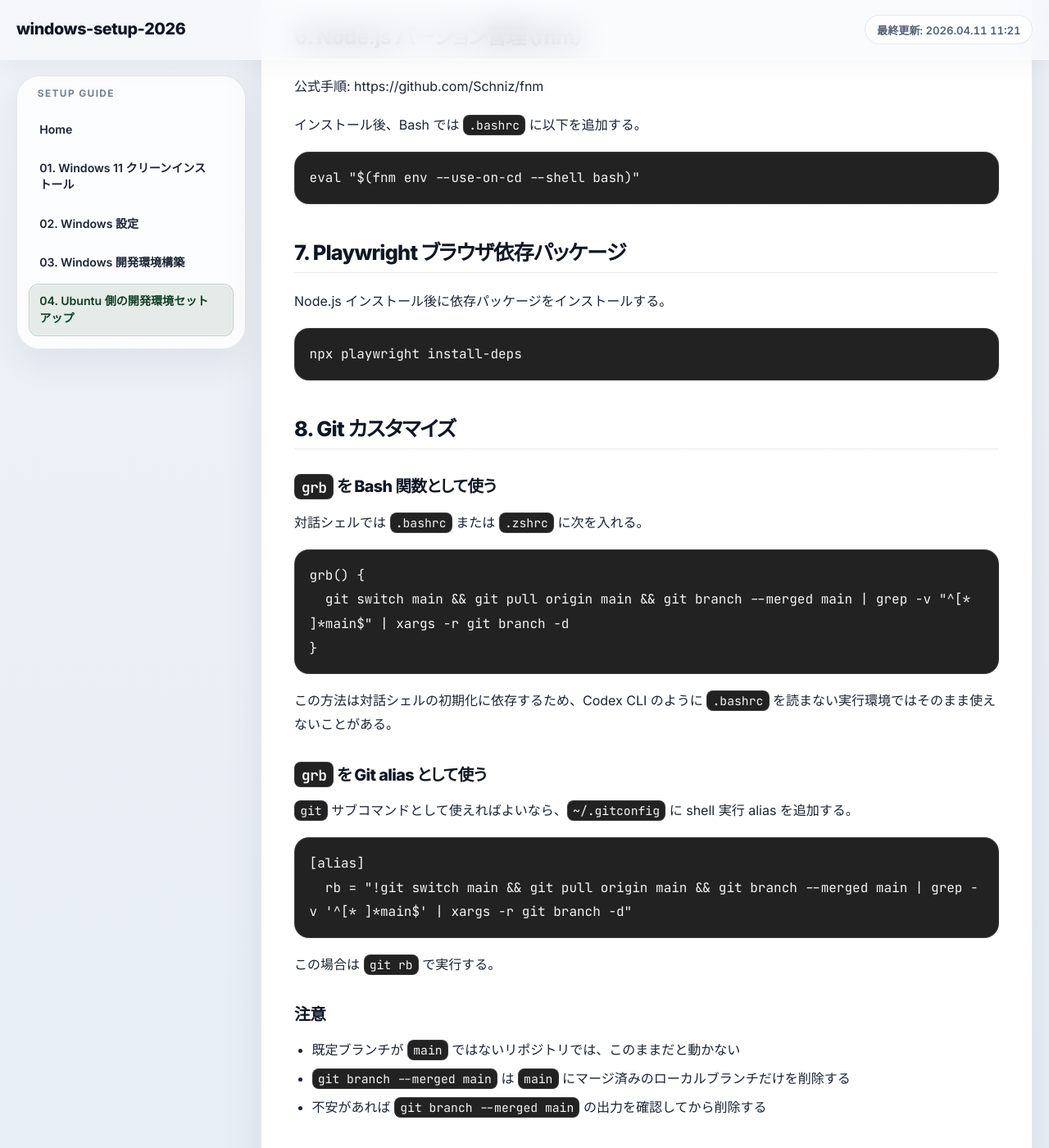
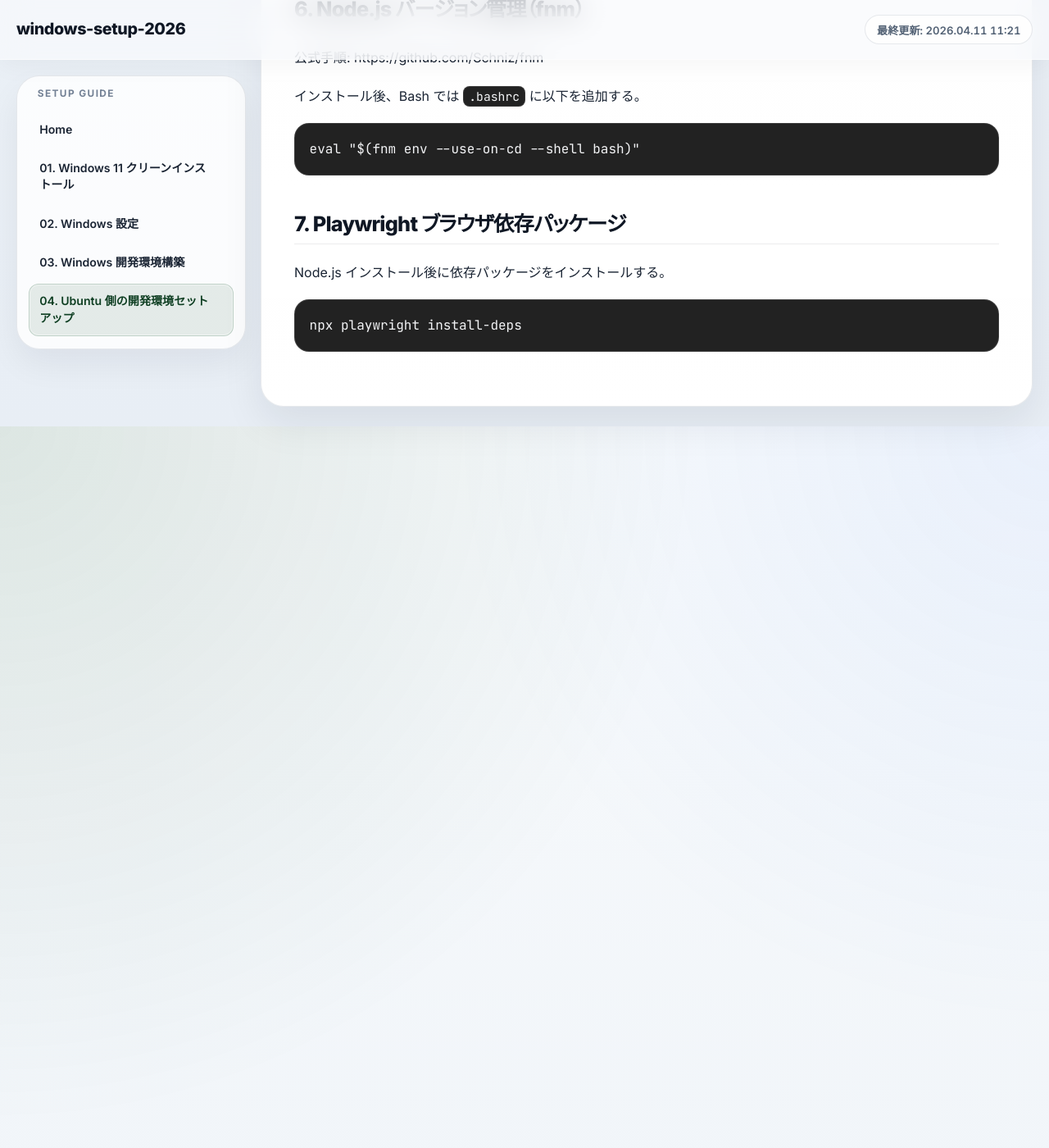
Before and after one commit to koumatsumoto/windows-setup-2026, a Jekyll site: the page built from docs/04-UBUNTU-SETUP.md, in a window 1280 px wide and 1400 px high, scrolled down 2246 px. Shown: the whole window at 82% size. Built offline with Jekyll 4.4.1, drawn with Linux system fonts in a browser that asks for light colours; our own code applies the rules of GitHub Pages for plain Markdown files; some of the changed text lies outside the part shown.

Commit message:
docs(ubuntu): remove grb setup section
**作業背景**
- Ubuntu 開発環境構築の中にある grb の補助手順が不要で、削除したい要望があった
- あわせて見出しの不適切さも解消し、セットアップ手順を簡潔に保つ必要があった

**計画と理由**
- Git 設定や環境構築の主手順とは直接関係しない grb セクションを削除し、完了条件の記述もそれに合わせて簡素化する
- 不要な補足を減らして、セットアップ文書の主目的に集中させる

**作業内容と結果**
- docs/04-UBUNTU-SETUP.md から grb の Bash 関数、Git alias、注意事項の節を削除した
- 冒頭の完了条件から grb に関する記述も削除し、ドキュメント全体を簡潔にした

````diff
--- a/docs/04-UBUNTU-SETUP.md
+++ b/docs/04-UBUNTU-SETUP.md
@@ -17,7 +17,6 @@ WSL 上の Ubuntu に、開発で使う CLI とランタイムを入れる手順
 - Ubuntu 側で Git と GitHub CLI が使える
 - Node.js 開発に必要な基本パッケージが入っている
 - `fnm` のシェル初期化が済んでいる
-- `grb` を Bash 関数、Git alias、またはスクリプトとして運用できる
 
 ## 1. パッケージ更新
 
@@ -89,34 +88,3 @@ Node.js インストール後に依存パッケージをインストールする
 ```bash
 npx playwright install-deps
 ```
-
-## 8. Git カスタマイズ
-
-### `grb` を Bash 関数として使う
-
-対話シェルでは `.bashrc` または `.zshrc` に次を入れる。
-
-```bash
-grb() {
-  git switch main && git pull origin main && git branch --merged main | grep -v "^[* ]*main$" | xargs -r git branch -d
-}
-```
-
-この方法は対話シェルの初期化に依存するため、Codex CLI のように `.bashrc` を読まない実行環境ではそのまま使えないことがある。
-
-### `grb` を Git alias として使う
-
-`git` サブコマンドとして使えればよいなら、`~/.gitconfig` に shell 実行 alias を追加する。
-
-```ini
-[alias]
-  rb = "!git switch main && git pull origin main && git branch --merged main | grep -v '^[* ]*main$' | xargs -r git branch -d"
-```
-
-この場合は `git rb` で実行する。
-
-### 注意
-
-- 既定ブランチが `main` ではないリポジトリでは、このままだと動かない
-- `git branch --merged main` は `main` にマージ済みのローカルブランチだけを削除する
-- 不安があれば `git branch --merged main` の出力を確認してから削除する
````
